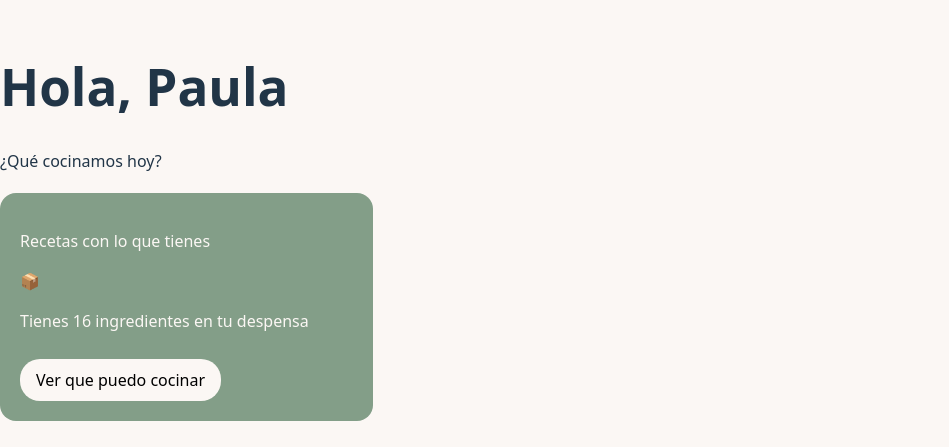
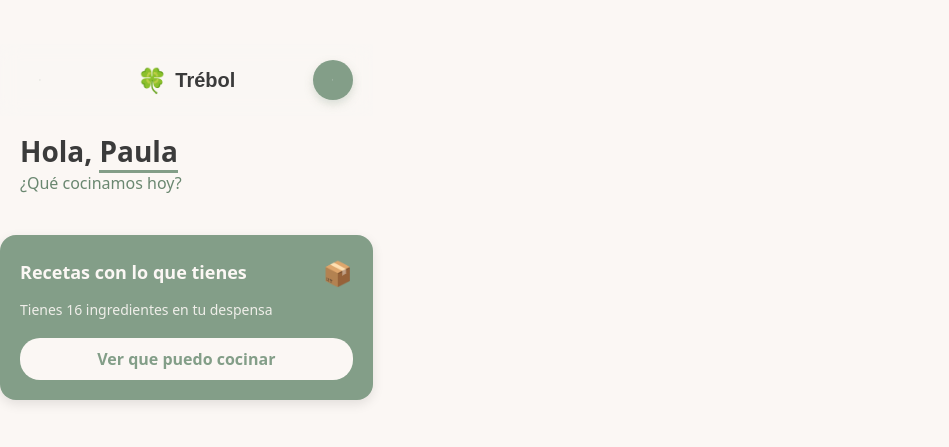
Before and after one commit to paulaaortu/tfg-recetas-paula2026, a React (Vite) app in the folder frontend/: page / in a window 1280 px wide. Shown: the part 105-552 px from the top of the page, without its empty margins (0-949 px from the left). Built offline with nearby package versions, Linux system fonts and the light colour scheme; no server answers.

Commit message:
cambios header

```diff
--- /dev/null
+++ b/frontend/src/components/Header.css
@@ -0,0 +1,84 @@
+/* Header.css */
+.header {
+    display: flex;
+    justify-content: space-between;
+    align-items: center;
+    padding: 16px 20px;
+    background: rgba(251, 247, 244, 0.8);
+    backdrop-filter: blur(10px);
+    -webkit-backdrop-filter: blur(10px);
+    position: sticky;
+    top: 0;
+    z-index: 100;
+    transition: background 0.3s ease;
+}
+
+
+.header-left,
+.header-right {
+    display: flex;
+    align-items: center;
+    justify-content: center;
+}
+
+.header-btn-back {
+    border: none;
+    background: transparent;
+    width: 40px;
+    height: 40px;
+    display: flex;
+    align-items: center;
+    justify-content: center;
+    cursor: pointer;
+    transition: transform 0.2s ease;
+}
+
+
+.header-btn-profile {
+    border: none;
+    background: #839E88;
+    width: 40px;
+    height: 40px;
+    border-radius: 50%;
+    display: flex;
+    align-items: center;
+    justify-content: center;
+    box-shadow: 0 4px 10px rgba(131, 158, 136, 0.3);
+    cursor: pointer;
+    transition: transform 0.2s ease;
+}
+
+.header-btn-back:hover,
+.header-btn-profile:hover {
+    transform: scale(1.1);
+}
+
+.header-btn-back svg,
+.header-btn-profile svg {
+    display: block !important;
+    width: 24px;
+    height: 24px;
+}
+
+
+
+
+
+
+.logo-container {
+    display: flex;
+    align-items: center;
+    gap: 8px;
+}
+
+.logo-icon {
+    font-size: 24px;
+}
+
+.logo-text {
+    font-weight: 700;
+    font-size: 20px;
+    color: #3B3B3B;
+    margin: 0;
+    font-family: 'Outfit', sans-serif;
+}
--- a/frontend/src/components/Header.tsx
+++ b/frontend/src/components/Header.tsx
@@ -1,31 +1,44 @@
 // src/components/Header.tsx
+import { useNavigate } from 'react-router-dom'
+import './Header.css'
 
-interface HeaderProps {
-    userName: string
-    pantryCount: number
-    onViewRecipes: () => void
-}
+export default function Header() {
+    const navigate = useNavigate()
 
-export default function Header({ userName, pantryCount, onViewRecipes }: HeaderProps) {
     return (
-        <div className="header">
-            <div className="greeting">
-                <h1>
-                    Hola, <span className="name-underline">{userName}</span>
-                </h1>
-                <p className="subtitle">¿Qué cocinamos hoy?</p>
+        <header className="header">
+            <div className="header-left">
+                <button
+                    className="header-btn-back"
+                    onClick={() => navigate(-1)}
+                    aria-label="Volver"
+                >
+                    <svg width="24" height="24" viewBox="0 0 24 24" fill="none" stroke="#839E88" strokeWidth="2" strokeLinecap="round" strokeLinejoin="round">
+                        <path d="M19 12H5M12 19l-7-7 7-7" />
+                    </svg>
+                </button>
             </div>
 
-            <div className="pantry-card">
-                <div className="pantry-card-top">
-                    <p className="pantry-title">Recetas con lo que tienes</p>
-                    <span className="pantry-icon">📦</span>
-                </div>
-                <p className="pantry-count">Tienes {pantryCount} ingredientes en tu despensa</p>
-                <button className="pantry-btn" onClick={onViewRecipes}>
-                    Ver que puedo cocinar
+            <div className="logo-container">
+                <span className="logo-icon">🍀</span>
+                <h1 className="logo-text">Trébol</h1>
+            </div>
+
+            <div className="header-right">
+                <button
+                    className="header-btn-profile"
+                    onClick={() => console.log('Login/Profile click')}
+                    aria-label="Perfil"
+                >
+                    <svg width="24" height="24" viewBox="0 0 24 24" fill="none" stroke="#FBF7F4" strokeWidth="2" strokeLinecap="round" strokeLinejoin="round">
+                        <path d="M20 21v-2a4 4 0 0 0-4-4H8a4 4 0 0 0-4 4v2" />
+                        <circle cx="12" cy="7" r="4" />
+                    </svg>
                 </button>
             </div>
-        </div>
+
+
+
+        </header>
     )
 }
--- /dev/null
+++ b/frontend/src/components/PantryCard.css
@@ -0,0 +1,49 @@
+/* Pantry Card Styles */
+.pantry-card {
+    background: #839E88;
+    margin: 20px;
+    padding: 20px;
+    border-radius: 16px;
+    color: #FBF7F4;
+    box-shadow: 0 4px 12px rgba(0, 0, 0, 0.1);
+}
+
+.pantry-card-top {
+    display: flex;
+    justify-content: space-between;
+    align-items: center;
+    margin-bottom: 8px;
+}
+
+.pantry-title {
+    margin: 0;
+    font-weight: 600;
+    font-size: 18px;
+}
+
+.pantry-icon {
+    font-size: 24px;
+}
+
+.pantry-count {
+    margin: 8px 0;
+    font-size: 14px;
+    opacity: 0.9;
+}
+
+.pantry-btn {
+    background: #FBF7F4;
+    border: none;
+    padding: 10px 16px;
+    border-radius: 20px;
+    margin-top: 10px;
+    color: #839E88;
+    font-weight: 600;
+    cursor: pointer;
+    transition: background 0.2s ease;
+    width: 100%;
+}
+
+.pantry-btn:hover {
+    background: #ffffff;
+}
--- /dev/null
+++ b/frontend/src/components/PantryCard.tsx
@@ -0,0 +1,22 @@
+// src/components/PantryCard.tsx
+import './PantryCard.css'
+
+interface PantryCardProps {
+    pantryCount: number
+    onViewRecipes: () => void
+}
+
+export default function PantryCard({ pantryCount, onViewRecipes }: PantryCardProps) {
+    return (
+        <div className="pantry-card">
+            <div className="pantry-card-top">
+                <p className="pantry-title">Recetas con lo que tienes</p>
+                <span className="pantry-icon">📦</span>
+            </div>
+            <p className="pantry-count">Tienes {pantryCount} ingredientes en tu despensa</p>
+            <button className="pantry-btn" onClick={onViewRecipes}>
+                Ver que puedo cocinar
+            </button>
+        </div>
+    )
+}
--- a/frontend/src/pages/Home.css
+++ b/frontend/src/pages/Home.css
@@ -6,22 +6,27 @@ body {
     background: #FBF7F4;
 }
 
-/* Pantry Card */
-.pantry-card {
-    background: #839E88;
-    margin: 20px;
+/* Greeting */
+.greeting {
     padding: 20px;
-    border-radius: 16px;
-    color: #FBF7F4;
 }
 
-.pantry-card button {
-    background: #FBF7F4;
-    border: none;
-    padding: 10px 16px;
-    border-radius: 20px;
-    margin-top: 10px;
+.greeting h1 {
+    font-size: 28px;
+    margin: 0;
+    color: #3B3B3B;
 }
+
+.name-underline {
+    border-bottom: 3px solid #839E88;
+}
+
+.subtitle {
+    margin: 4px 0 0 0;
+    color: #6a8770;
+    font-size: 16px;
+}
+
 
 /* Recommendations */
 
--- a/frontend/src/pages/Home.tsx
+++ b/frontend/src/pages/Home.tsx
@@ -1,5 +1,6 @@
 import { useEffect, useState } from 'react'
 import Header from '../components/Header'
+import PantryCard from '../components/PantryCard'
 import Menu from '../components/Menu'
 import CardRecipes from '../components/CardRecipes'
 import { RecipeService } from '../services/recipeService'
@@ -25,8 +26,16 @@ function Home() {
     return (
         <div className="home-wrapper">
             <div className="home-container">
-                <Header
-                    userName="Paula"
+                <Header />
+
+                <div className="greeting">
+                    <h1>
+                        Hola, <span className="name-underline">Paula</span>
+                    </h1>
+                    <p className="subtitle">¿Qué cocinamos hoy?</p>
+                </div>
+
+                <PantryCard
                     pantryCount={16}
                     onViewRecipes={() => console.log('Ver recetas')}
                 />
```
